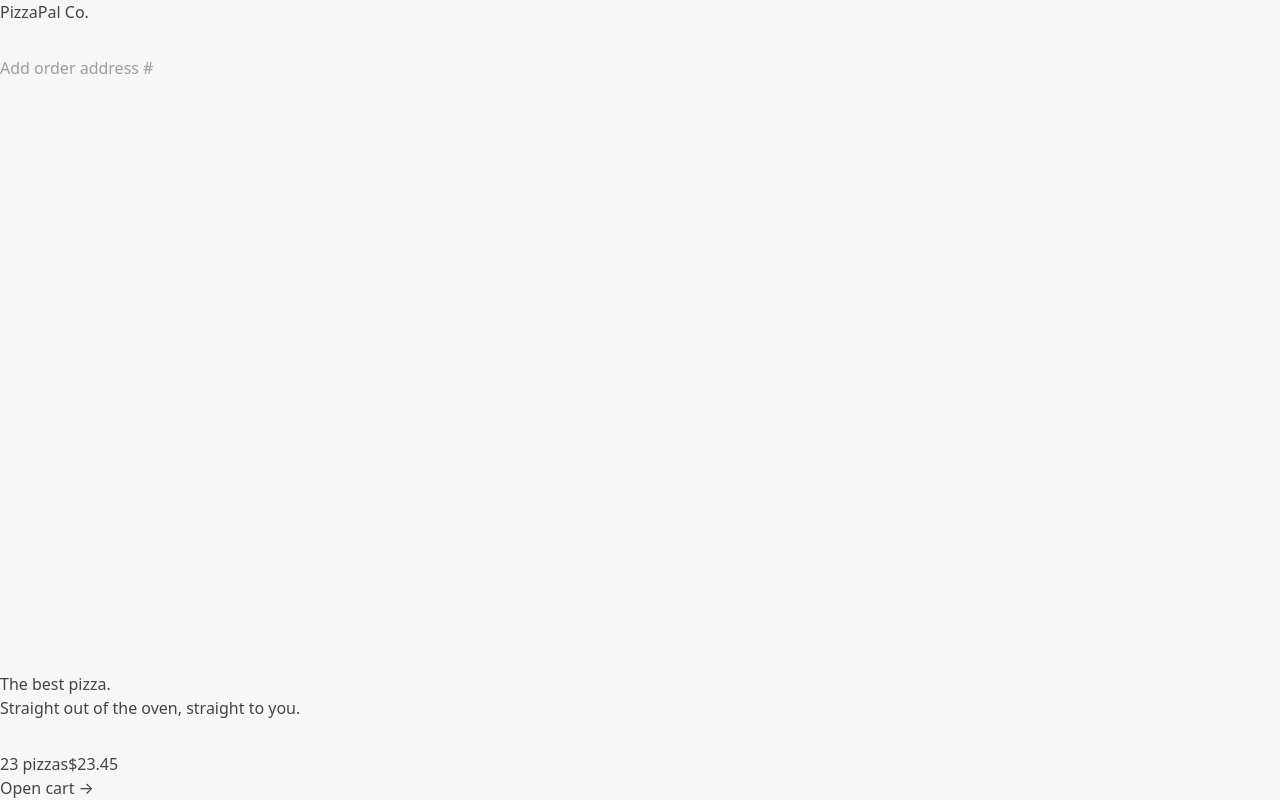
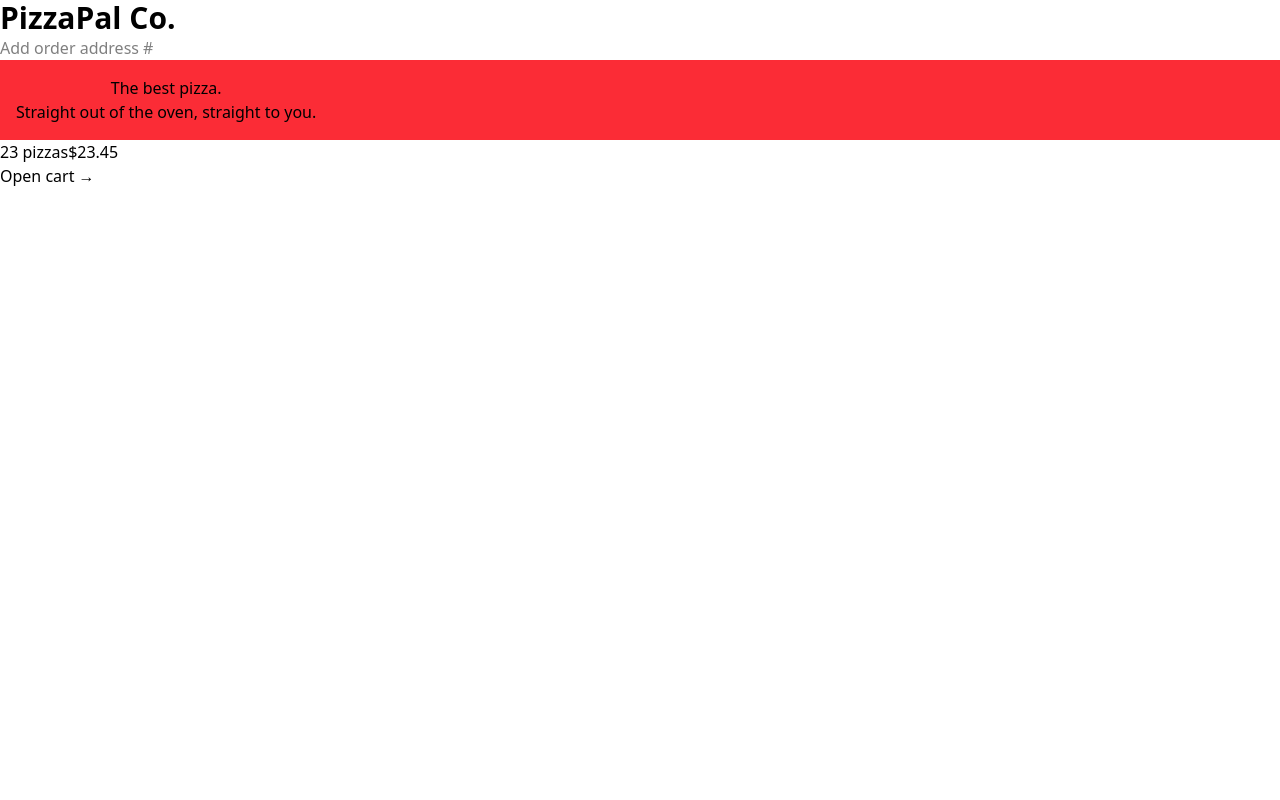
Before and after one commit to qasim-mehar/PizzaPal-ReactJs-Practice-Project, a React (Vite) app: page / in a window 1280 px wide. Built offline with nearby package versions, Linux system fonts and the light colour scheme.

Commit message:
Setup tailwind css

```diff
--- a/package.json
+++ b/package.json
@@ -30,6 +30,7 @@
     "eslint-plugin-react-refresh": "^0.4.20",
     "globals": "^16.4.0",
     "prettier": "^3.6.2",
+    "prettier-plugin-tailwindcss": "^0.6.14",
     "vite": "^7.1.2",
     "vite-plugin-eslint": "^1.8.1"
   }
--- a/src/index.css
+++ b/src/index.css
@@ -1,5 +1,5 @@
 @import "tailwindcss";
-body {
+/* body {
   font-family: system-ui, -apple-system, BlinkMacSystemFont, 'Segoe UI', Roboto,
     Oxygen, Ubuntu, Cantarell, 'Open Sans', 'Helvetica Neue', sans-serif;
   background-color: #f7f7f7;
@@ -11,7 +11,7 @@
   grid-template-rows: auto 1fr auto;
   gap: 32px;
   height: 100dvh;
-}
+} */
 
 /* https://dev.to/afif/i-made-100-css-loaders-for-your-next-project-4eje */
 .loader {
--- a/src/ui/AppLayout.jsx
+++ b/src/ui/AppLayout.jsx
@@ -4,6 +4,8 @@
 import CartOverview from "../features/cart/CartOverview"
 import Loader from "./Loader";
 import SearchOrder from "../features/order/searchOrder";
+
+
 function AppLayout() {
   const navigation= useNavigation();
   const isLoadding=navigation.state==="loading"
--- a/src/ui/Header.jsx
+++ b/src/ui/Header.jsx
@@ -6,7 +6,7 @@
 
   return (
     <header>
-      <Link to="/">PizzaPal Co.</Link>
+      <Link className="text-3xl font-bold" to="/">PizzaPal Co.</Link>
 
     </header>
   );
--- a/src/ui/Home.jsx
+++ b/src/ui/Home.jsx
@@ -1,7 +1,7 @@
 function Home() {
   return (
     <div>
-      <h1>
+      <h1 className="flex justify-between bg-red-500 p-4 text-center">
         The best pizza.
         <br />
         Straight out of the oven, straight to you.
```
Also changed, not shown: 2 other files (tests, documents, lock files or other folders).
